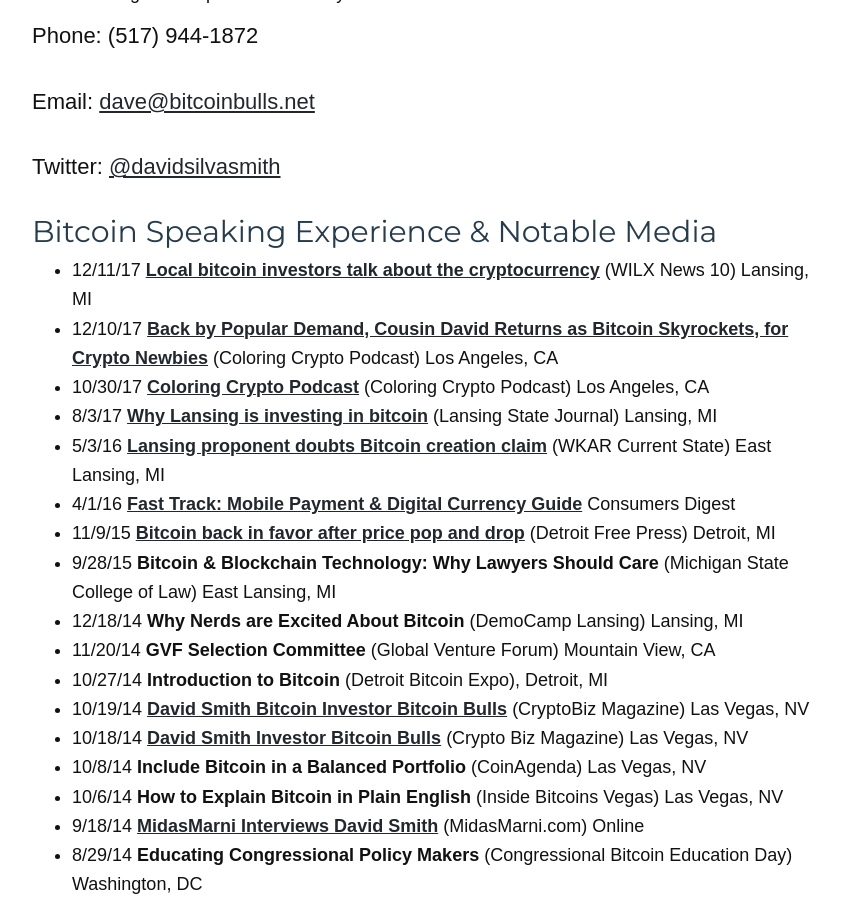
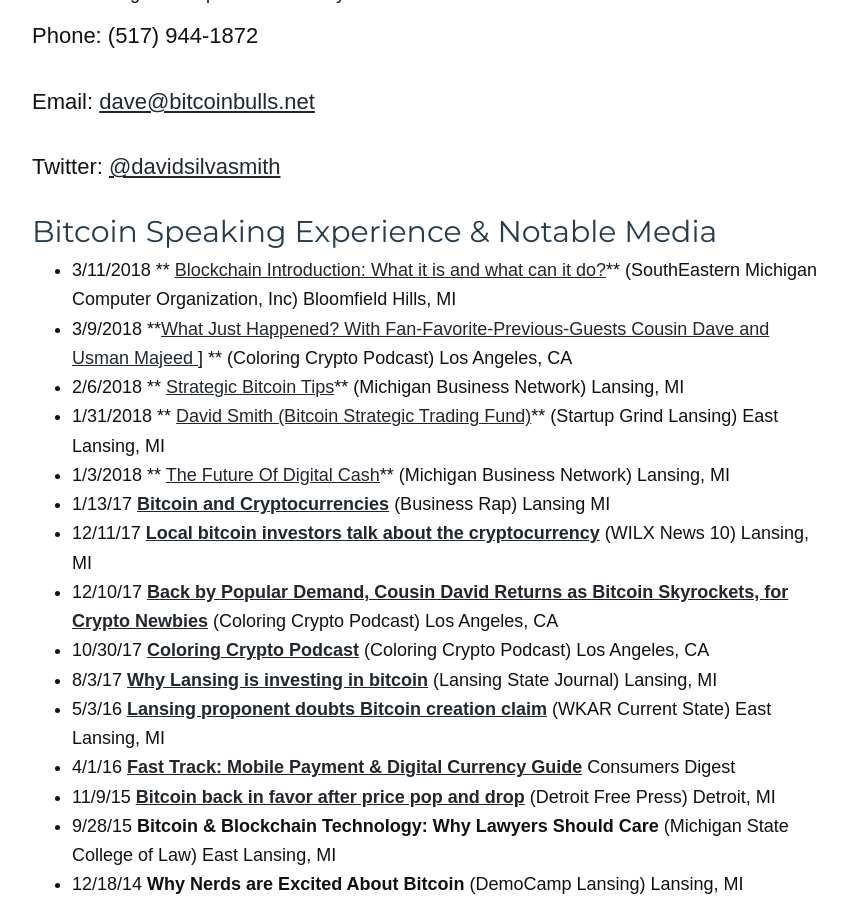
Before and after one commit to davidsilvasmith/bitcoinbulls.net, a Jekyll site: the page built from bitcoin-expert/educator.md, in a window 1280 px wide and 900 px high, scrolled down 1729 px. Shown: the whole window, without its empty margins (213-1060 px from the left). Built offline with Jekyll 4.4.1, drawn with Linux system fonts in a browser that asks for light colours; nearby versions of some CDN libraries; some web fonts are replaced; comment, search, counter and statistics services are not loaded.

Commit message:
updated speaking events

```diff
--- a/bitcoin-expert/educator.md
+++ b/bitcoin-expert/educator.md
@@ -31,6 +31,12 @@
 Twitter: [@davidsilvasmith](http://www.twitter.com/davidsilvasmith)
 
 ## Bitcoin Speaking Experience & Notable Media
+* 3/11/2018 ** [Blockchain Introduction: What it is and what can it do?](https://www.wordpress.semco.org/?p=1533)** (SouthEastern Michigan Computer Organization, Inc) Bloomfield Hills, MI
+* 3/9/2018 **[What Just Happened? With Fan-Favorite-Previous-Guests Cousin Dave and Usman Majeed ](http://coloringcrypto.com/index.php/2018/03/09/28-flash-episode-what-just-happened-with-fan-favorite-previous-guests-cousin-dave-and-usman-majeed/)] ** (Coloring Crypto Podcast) Los Angeles, CA
+* 2/6/2018 ** [Strategic Bitcoin Tips](http://www.michiganbusinessnetwork.com/blog/strategic-bitcoin-tips)** (Michigan Business Network) Lansing, MI
+* 1/31/2018 ** [David Smith (Bitcoin Strategic Trading Fund)](https://www.startupgrind.com/events/details/startup-grind-lansing-presents-david-smith-bitcoin-strategic-trading-fund)** (Startup Grind Lansing) East Lansing, MI
+* 1/3/2018 ** [The Future Of Digital Cash](http://www.michiganbusinessnetwork.com/blog/the-future-of-digital-cash)** (Michigan Business Network) Lansing, MI
+* 1/13/17 **[Bitcoin and Cryptocurrencies](https://www.businessrap.biz/single-post/2017/12/13/Business-Rap-December-13-2017)** (Business Rap) Lansing MI
 * 12/11/17 **[Local bitcoin investors talk about the cryptocurrency](http://www.wilx.com/content/news/Local-bitcoin-investors-talk-about-the--463497023.html)** (WILX News 10) Lansing, MI
 * 12/10/17 **[Back by Popular Demand, Cousin David Returns as Bitcoin Skyrockets, for Crypto Newbies](http://coloringcrypto.com/index.php/2017/12/10/14-back-by-popular-demand-cousin-david-returns-as-bitcoin-skyrockets-for-crypto-newbies/)** (Coloring Crypto Podcast) Los Angeles, CA
 * 10/30/17 **[Coloring Crypto Podcast](http://coloringcrypto.com/index.php/2017/10/30/the-origin-of-coloring-crypto-with-cousin-david/)** (Coloring Crypto Podcast) Los Angeles, CA
```
